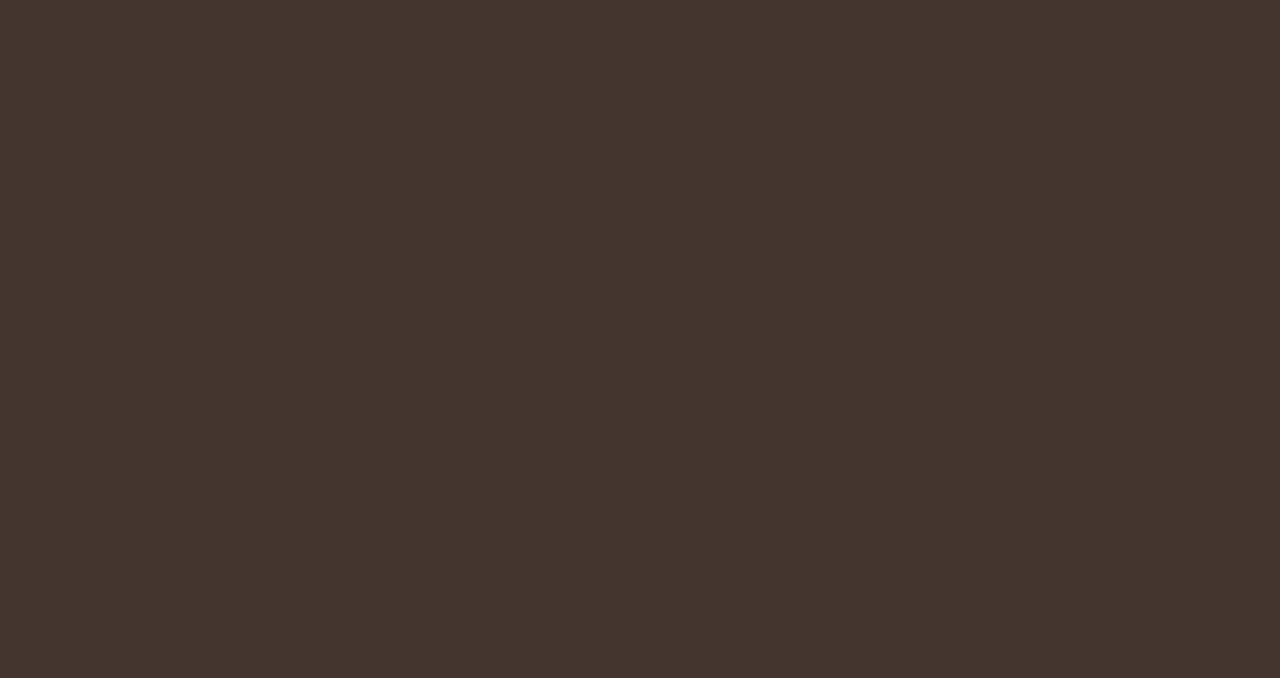
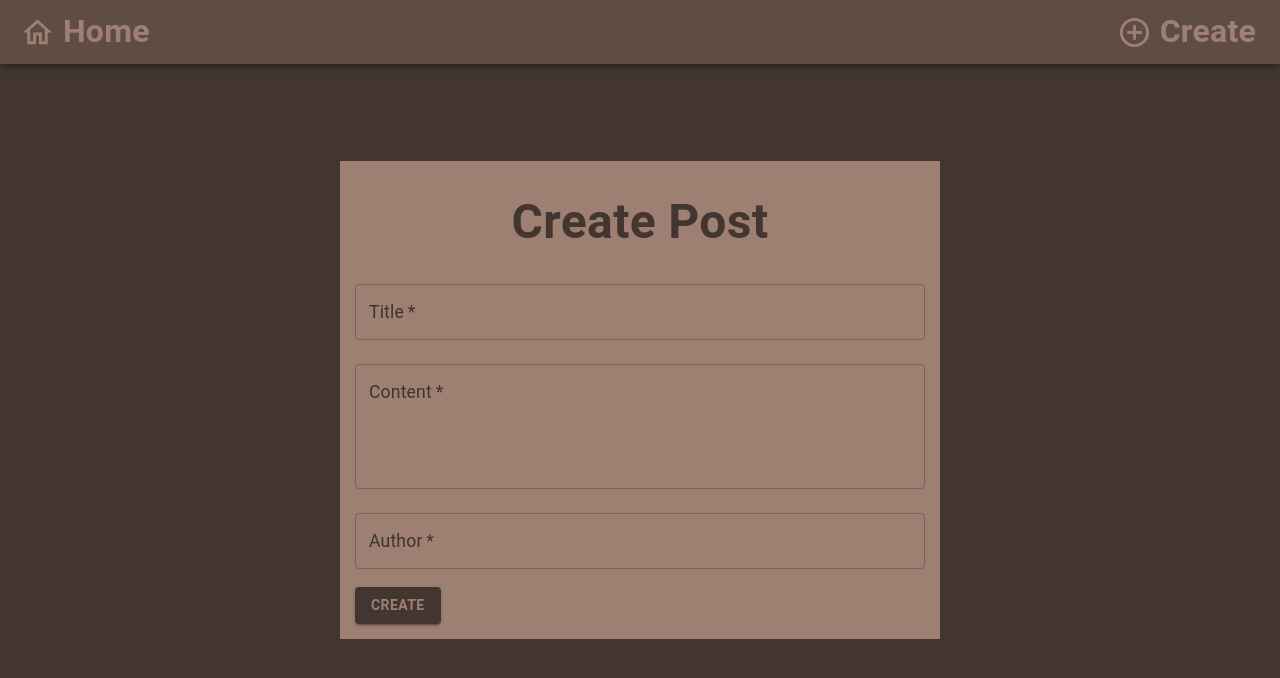
Before and after one commit to larayap/frontEndBlog, a React (Vite) app: page /frontEndBlog/posts/create in a window 1280 px wide. Before the commit this address had no page. Shown: the top 678 px of the page. Built offline with nearby package versions, Linux system fonts and the light colour scheme.

Commit message:
config github links

```diff
--- a/src/App.tsx
+++ b/src/App.tsx
@@ -8,10 +8,10 @@ function App() {
   return (
     <Router>
       <Routes>
-        <Route path="/" element={<PostsList />} />
-        <Route path="/posts" element={<PostsList />} />
-        <Route path="/posts/:id" element={<PostDetails />} />
-        <Route path="/posts/create" element={<PostForm />} />
+        <Route path="/frontEndBlog" element={<PostsList />} />
+        <Route path="/frontEndBlog/posts" element={<PostsList />} />
+        <Route path="/frontEndBlog/posts/:id" element={<PostDetails />} />
+        <Route path="/frontEndBlog/posts/create" element={<PostForm />} />
       </Routes>
     </Router>
   );
--- a/src/components/PostDetails.tsx
+++ b/src/components/PostDetails.tsx
@@ -37,13 +37,13 @@ const PostDetails: React.FC = () => {
             <IconButton edge="start" style={{ color: '#9d8072' }} aria-label="home">
               <HouseIcon fontSize="large" />
             </IconButton>
-            <Typography variant="h6" component={Link} to="/" style={{ flexGrow: 1, textDecoration: 'none', color: '#9d8072', fontSize: '2em', fontWeight: 'bold' }}>
+            <Typography variant="h6" component={Link} to="/frontEndBlog" style={{ flexGrow: 1, textDecoration: 'none', color: '#9d8072', fontSize: '2em', fontWeight: 'bold' }}>
               Home
             </Typography>
-            <IconButton color="inherit" component={Link} to="/posts/create" style={{ textDecoration: 'none', color: '#9d8072' }}>
+            <IconButton color="inherit" component={Link} to="/frontEndBlog/posts/create" style={{ textDecoration: 'none', color: '#9d8072' }}>
               <AddIcon fontSize="large" />
             </IconButton>
-            <Typography variant="h6" component={Link} to="/posts/create" style={{ textDecoration: 'none', color: '#9d8072', fontSize: '2em', fontWeight: 'bold' }}>
+            <Typography variant="h6" component={Link} to="/frontEndBlog/posts/create" style={{ textDecoration: 'none', color: '#9d8072', fontSize: '2em', fontWeight: 'bold' }}>
               Create
             </Typography>
           </Toolbar>
--- a/src/components/PostForm.tsx
+++ b/src/components/PostForm.tsx
@@ -46,13 +46,13 @@ const PostForm: React.FC = () => {
                     <IconButton edge="start" style={{ color: '#9d8072' }} aria-label="home">
                         <HouseIcon fontSize="large" />
                     </IconButton>
-                    <Typography variant="h6" component={Link} to="/" style={{ flexGrow: 1, textDecoration: 'none', color: '#9d8072', fontSize: '2em', fontWeight: 'bold' }}>
+                    <Typography variant="h6" component={Link} to="/frontEndBlog" style={{ flexGrow: 1, textDecoration: 'none', color: '#9d8072', fontSize: '2em', fontWeight: 'bold' }}>
                         Home
                     </Typography>
-                    <IconButton color="inherit" component={Link} to="/posts/create" style={{ textDecoration: 'none', color: '#9d8072' }}>
+                    <IconButton color="inherit" component={Link} to="/frontEndBlog/posts/create" style={{ textDecoration: 'none', color: '#9d8072' }}>
                         <AddIcon fontSize="large" />
                     </IconButton>
-                    <Typography variant="h6" component={Link} to="/posts/create" style={{ textDecoration: 'none', color: '#9d8072', fontSize: '2em', fontWeight: 'bold' }}>
+                    <Typography variant="h6" component={Link} to="/frontEndBlog/posts/create" style={{ textDecoration: 'none', color: '#9d8072', fontSize: '2em', fontWeight: 'bold' }}>
                         Create
                     </Typography>
                 </Toolbar>
--- a/src/components/PostsList.tsx
+++ b/src/components/PostsList.tsx
@@ -28,13 +28,13 @@ const PostsList: React.FC = () => {
           <IconButton edge="start" style={{ color: '#9d8072' }} aria-label="home">
             <HouseIcon fontSize="large" />
           </IconButton>
-          <Typography variant="h6" component={Link} to="/" style={{ flexGrow: 1, textDecoration: 'none', color: '#9d8072', fontSize: '2em', fontWeight: 'bold' }}>
+          <Typography variant="h6" component={Link} to="/frontEndBlog" style={{ flexGrow: 1, textDecoration: 'none', color: '#9d8072', fontSize: '2em', fontWeight: 'bold' }}>
             Home
           </Typography>
-          <IconButton color="inherit" component={Link} to="/posts/create" style={{ textDecoration: 'none', color: '#9d8072' }}>
+          <IconButton color="inherit" component={Link} to="/frontEndBlog/posts/create" style={{ textDecoration: 'none', color: '#9d8072' }}>
             <AddIcon fontSize="large" />
           </IconButton>
-          <Typography variant="h6" component={Link} to="/posts/create" style={{ textDecoration: 'none', color: '#9d8072', fontSize: '2em', fontWeight: 'bold' }}>
+          <Typography variant="h6" component={Link} to="/frontEndBlog/posts/create" style={{ textDecoration: 'none', color: '#9d8072', fontSize: '2em', fontWeight: 'bold' }}>
             Create
           </Typography>
         </Toolbar>
```
